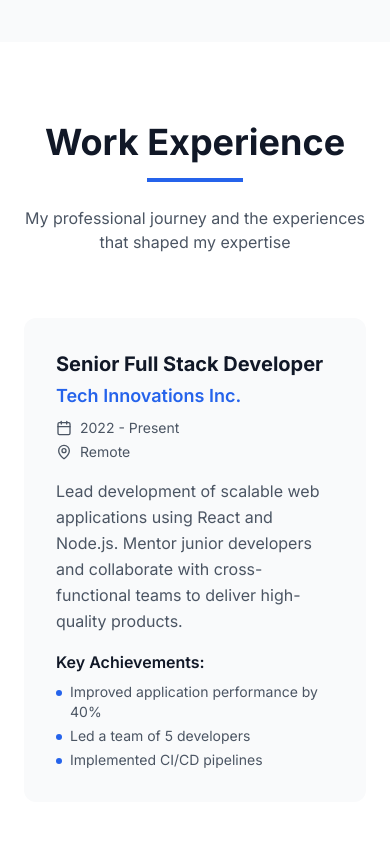
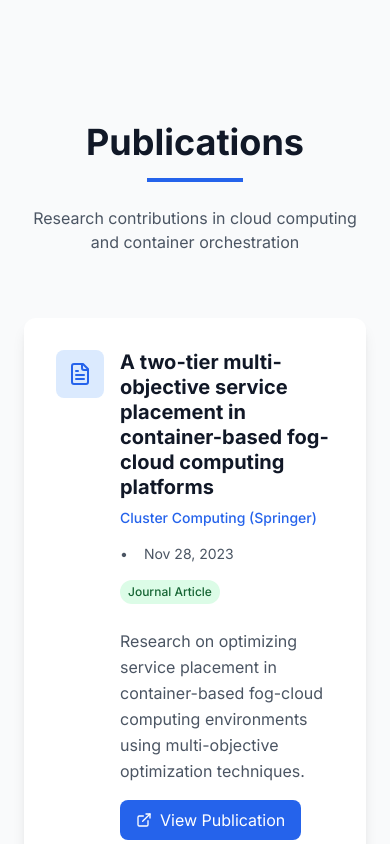
Before and after one commit to arash-zare/my-website, a React (Vite) app: page / in a window 390 px wide. Shown: the part 5760-6604 px from the top of the page. Built offline with nearby package versions, Linux system fonts and the light colour scheme.

Commit message:
Add publication and GitHub/GitLab guidance
Added a publication to the website and provided guidance on publishing projects on GitHub and GitLab.

```diff
--- a/src/components/Navigation.tsx
+++ b/src/components/Navigation.tsx
@@ -1,4 +1,3 @@
-
 import React, { useState, useEffect } from 'react';
 import { Menu, X } from 'lucide-react';
 
@@ -20,6 +19,7 @@ const Navigation = () => {
     { name: 'About', href: '#about' },
     { name: 'Skills', href: '#skills' },
     { name: 'Projects', href: '#projects' },
+    { name: 'Publications', href: '#publications' },
     { name: 'Experience', href: '#experience' },
     { name: 'Contact', href: '#contact' }
   ];
--- /dev/null
+++ b/src/components/Publications.tsx
@@ -0,0 +1,77 @@
+
+import React from 'react';
+import { FileText, ExternalLink } from 'lucide-react';
+
+const Publications = () => {
+  const publications = [
+    {
+      title: "A two-tier multi-objective service placement in container-based fog-cloud computing platforms",
+      journal: "Cluster Computing (Springer)",
+      date: "Nov 28, 2023",
+      description: "Research on optimizing service placement in container-based fog-cloud computing environments using multi-objective optimization techniques.",
+      link: "#", // Replace with actual paper link when available
+      type: "Journal Article"
+    }
+  ];
+
+  return (
+    <section id="publications" className="py-20 bg-gray-50">
+      <div className="container mx-auto px-6">
+        <div className="text-center mb-16">
+          <h2 className="text-4xl font-bold text-gray-900 mb-4">Publications</h2>
+          <div className="w-24 h-1 bg-blue-600 mx-auto mb-6"></div>
+          <p className="text-gray-600 max-w-2xl mx-auto">
+            Research contributions in cloud computing and container orchestration
+          </p>
+        </div>
+
+        <div className="max-w-4xl mx-auto">
+          {publications.map((publication, index) => (
+            <div
+              key={index}
+              className="bg-white rounded-xl shadow-lg hover:shadow-xl transition-all duration-300 hover:-translate-y-1 p-8 mb-6"
+            >
+              <div className="flex items-start gap-4">
+                <div className="p-3 bg-blue-100 rounded-lg">
+                  <FileText className="w-6 h-6 text-blue-600" />
+                </div>
+
+                <div className="flex-1">
+                  <div className="flex flex-col lg:flex-row lg:items-start lg:justify-between mb-3">
+                    <div className="flex-1">
+                      <h3 className="text-xl font-bold text-gray-900 mb-2 leading-tight">
+                        {publication.title}
+                      </h3>
+                      <div className="flex flex-wrap items-center gap-4 text-sm text-gray-600 mb-3">
+                        <span className="font-medium text-blue-600">{publication.journal}</span>
+                        <span>•</span>
+                        <span>{publication.date}</span>
+                        <span className="px-2 py-1 bg-green-100 text-green-800 rounded-full text-xs font-medium">
+                          {publication.type}
+                        </span>
+                      </div>
+                    </div>
+                  </div>
+
+                  <p className="text-gray-600 mb-4 leading-relaxed">
+                    {publication.description}
+                  </p>
+
+                  <a
+                    href={publication.link}
+                    className="inline-flex items-center gap-2 px-4 py-2 bg-blue-600 text-white rounded-lg hover:bg-blue-700 transition-colors duration-300"
+                  >
+                    <ExternalLink size={16} />
+                    View Publication
+                  </a>
+                </div>
+              </div>
+            </div>
+          ))}
+        </div>
+      </div>
+    </section>
+  );
+};
+
+export default Publications;
--- a/src/pages/Index.tsx
+++ b/src/pages/Index.tsx
@@ -5,6 +5,7 @@ import Hero from '../components/Hero';
 import About from '../components/About';
 import Skills from '../components/Skills';
 import Projects from '../components/Projects';
+import Publications from '../components/Publications';
 import Experience from '../components/Experience';
 import Contact from '../components/Contact';
 
@@ -16,6 +17,7 @@ const Index = () => {
       <About />
       <Skills />
       <Projects />
+      <Publications />
       <Experience />
       <Contact />
     </div>
```
